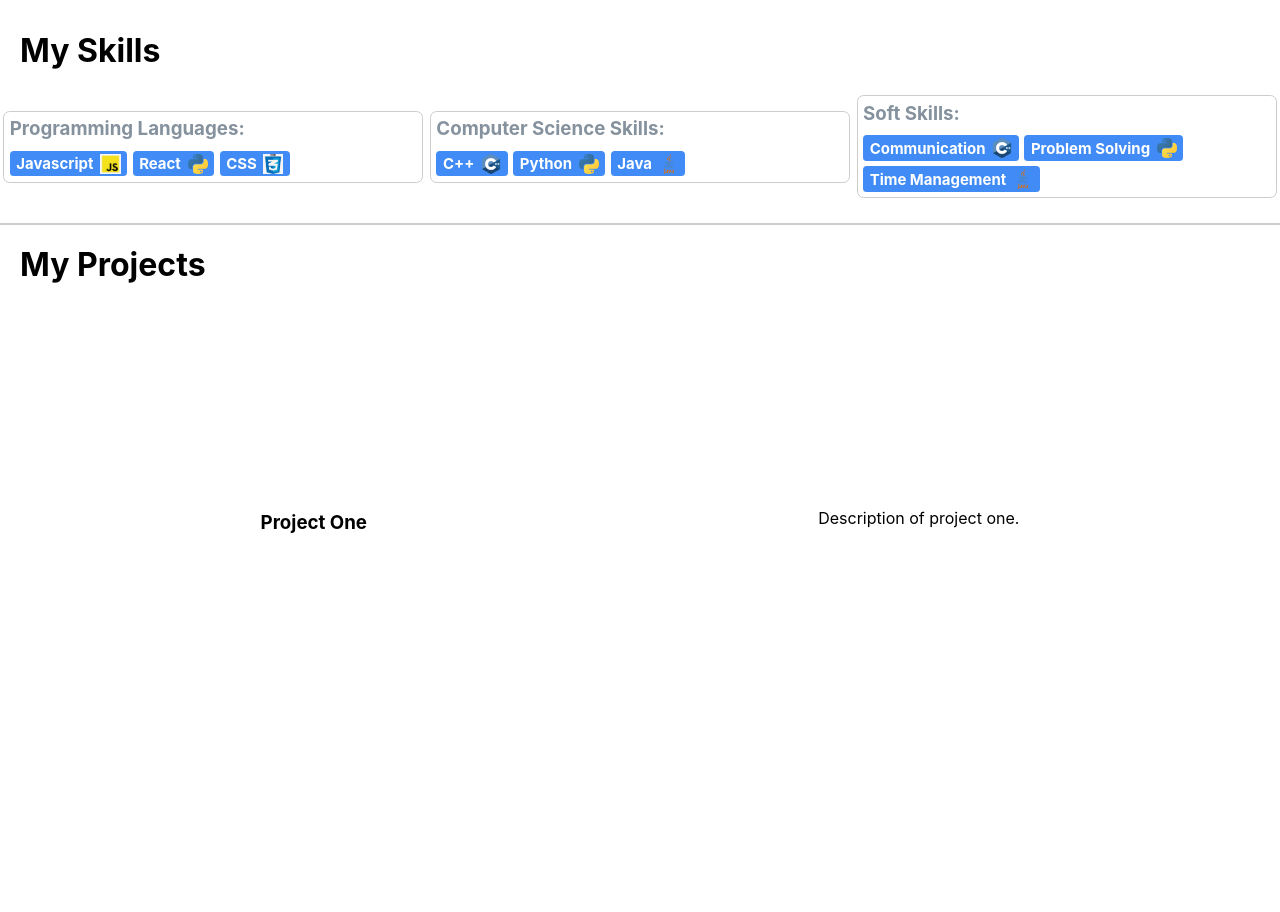
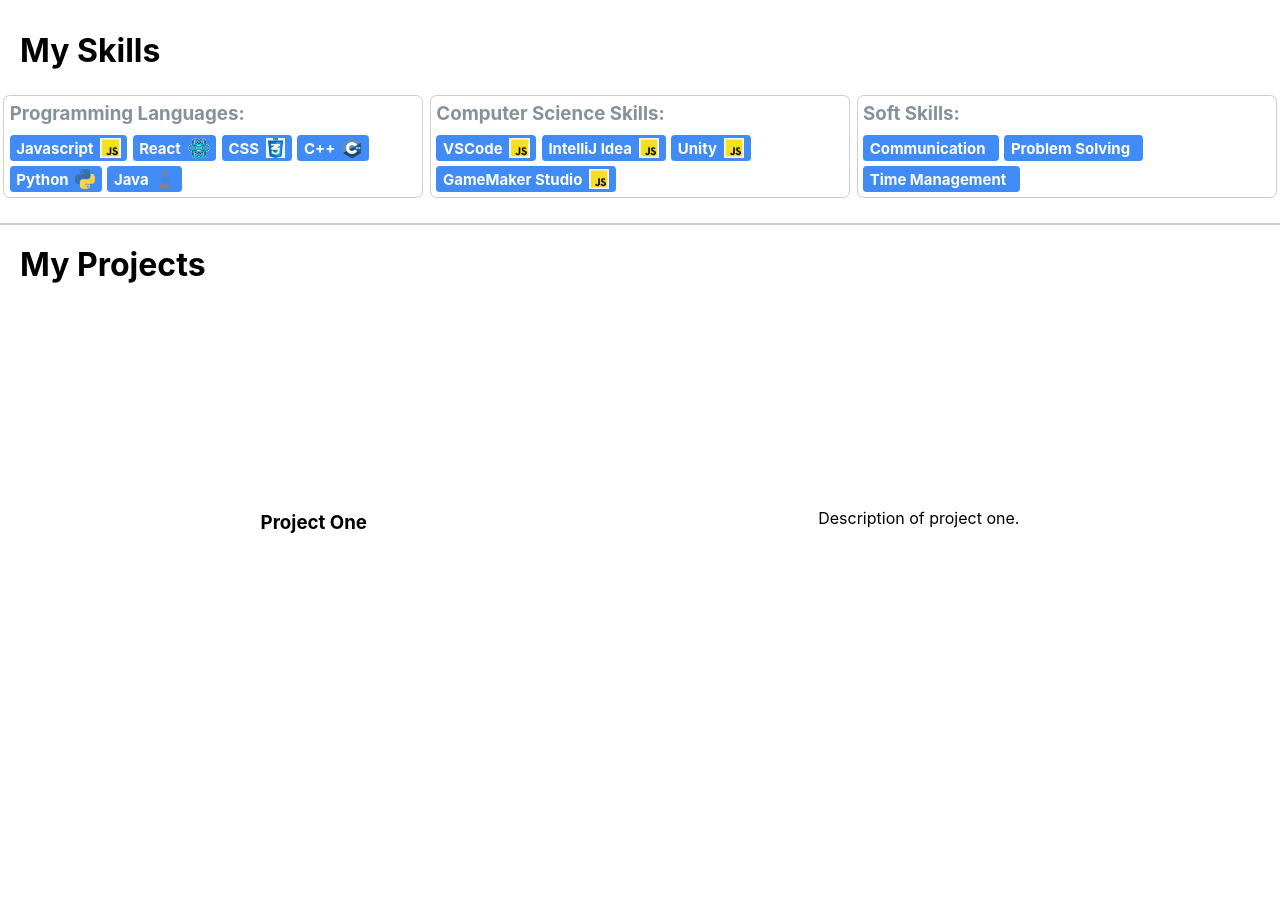
Before and after one commit to Edd4952/website, a React (Create React App) app: page / in a window 1280 px wide. Shown: the part 800-1712 px from the top of the page. Built offline with nearby package versions, Linux system fonts and the light colour scheme.

Commit message:
skills look good

```diff
--- a/src/Components/3_Skills.js
+++ b/src/Components/3_Skills.js
@@ -8,29 +8,35 @@ import python from "../Assets/python-1d15.png";
 import js from "../Assets/javascript.jpg";
 import java from "../Assets/java-logo-trasparent-bf11.png";
 import css from "../Assets/css.png";
+import react from "../Assets/react.png";
 
 
 
 function Skills() {
     const [setExpanded] = useState([]);
-    const box1 = "JavaScript is a versatile programming language used for web development, server-side scripting, and more.";
-    const box2 = "React is a JavaScript library for building user interfaces.";
-    const box3 = "CSS is used to style and layout web pages.";
+    const javasdesc = "JavaScript is a versatile programming language used for web development, server-side scripting, and more.";
+    const reactdesc = "React is a JavaScript library for building user interfaces.";
+    const cssdesc = "CSS is used to style and layout web pages.";
+    const cppdesc = "C++ is a powerful general-purpose programming language that supports object-oriented programming.";
 
     const languages = [
-        { id: 1, title: "Javascript", description: box1, image: js },
-        { id: 2, title: "React", description: box2, image: python },
-        { id: 3, title: "CSS", description: box3, image: css },
+        { id: 1, title: "Javascript", description: javasdesc, image: js },
+        { id: 2, title: "React", description: reactdesc, image: react },
+        { id: 3, title: "CSS", description: cssdesc, image: css },
+        { id: 4, title: "C++", description: cppdesc, image: cpp },
+        { id: 5, title: "Python", description: "Python is a high-level, interpreted programming language known for its readability.", image: python },
+        { id: 6, title: "Java", description: "Java is a widely-used object-oriented programming language.", image: java },
     ];
     const compsciSkills = [
-        { id: 1, title: "C++", description: "C++ is a powerful general-purpose programming language.", image: cpp },
-        { id: 2, title: "Python", description: "Python is a high-level, interpreted programming language known for its readability.", image: python },
-        { id: 3, title: "Java", description: "Java is a widely-used object-oriented programming language.", image: java },
+        { id: 1, title: "VSCode", description: "", image: js },
+        { id: 2, title: "IntelliJ Idea", description: javasdesc, image: js },
+        { id: 3, title: "Unity", description: javasdesc, image: js },
+        { id: 4, title: "GameMaker Studio", description: javasdesc, image: js },
     ];
     const softSkills = [
-        { id: 1, title: "Communication", description: "Effective communication skills are essential for collaboration and teamwork.", image: cpp },
-        { id: 2, title: "Problem Solving", description: "The ability to analyze problems and find effective solutions.", image: python },
-        { id: 3, title: "Time Management", description: "Managing time efficiently to meet deadlines and priorities.", image: java },
+        { id: 1, title: "Communication", description: "Effective communication skills are essential for collaboration and teamwork." },
+        { id: 2, title: "Problem Solving", description: "The ability to analyze problems and find effective solutions." },
+        { id: 3, title: "Time Management", description: "Managing time efficiently to meet deadlines and priorities." },
     ];
 
     /*const toggleExpand = (id) => {
@@ -60,8 +66,8 @@ function Skills() {
                         <div key={language.id} className="skill-box">
                             <div className="skill-header">
                                 <h3>{language.title}</h3>
-                                <img src={language.image} alt="Description" height="20em" width="auto" style={{ verticalAlign: "middle" }} />
-                                <div className="skill-tooltip">
+                                <img src={language.image} alt="" height="20em" width="auto" style={{ verticalAlign: "middle" }} />
+                                <div className="skill-tooltip" style={{left: "0%", transform: "translateX(0%)"}}>
                                     <p>{language.description}</p>
                                 </div>
                             </div>
@@ -78,7 +84,7 @@ function Skills() {
                         <div key={skill.id} className="skill-box">
                             <div className="skill-header">
                                 <h3>{skill.title}</h3>
-                                <img src={skill.image} alt="Description" height="20em" width="auto" style={{ verticalAlign: "middle" }} />
+                                <img src={skill.image} alt="" height="20em" width="auto" style={{ verticalAlign: "middle" }} />
                                 <div className="skill-tooltip" style={{left: "50%", transform: "translateX(-50%)"}}>
                                     <p>{skill.description}</p>
                                 </div>
@@ -97,7 +103,7 @@ function Skills() {
                         <div key={skill.id} className="skill-box">
                             <div className="skill-header">
                                 <h3>{skill.title}</h3>
-                                <img src={skill.image} alt="Description" height="20em" width="auto" style={{ verticalAlign: "middle" }} />
+                                <img src={skill.image} alt="" height="20em" width="auto" style={{ verticalAlign: "middle" }} />
                                 <div className="skill-tooltip" style={{left: "100%", transform: "translateX(-100%)"}}>
                                     <p>{skill.description}</p>
                                 </div>
--- a/src/Components/4_Projects.js
+++ b/src/Components/4_Projects.js
@@ -5,7 +5,7 @@ import "../Styles/4_Projects.css";
 
 function Projects() {
     const projects = [
-        { id: 1, title: "Project One", description: "Description of project one." },
+        { id: 1, title: "Project One", description: "Description of project one." , tools: ["React", "Node.js", "CSS"] },
         { id: 2, title: "Project Two", description: "Description of project two." },
         { id: 3, title: "Project Three", description: "Description of project three." },
     ];
--- a/src/Styles/3_Skills.css
+++ b/src/Styles/3_Skills.css
@@ -22,7 +22,7 @@
 .skill-box {
     display: flex;
     flex-direction: column;
-    justify-content: flex-start;
+    justify-content: space-around;
     cursor: pointer;
 }
 
@@ -30,7 +30,7 @@
     display: flex;
     flex-direction: row;
     align-items: center;
-    justify-content: flex-start;
+    justify-content: space-around;
     padding: 0 0.52vw;
     gap: 0.52vw; /* doubled from 0.26vw */
     background-color: #408bf5;
```
Also changed, not shown: src/Assets/react.png (added).
